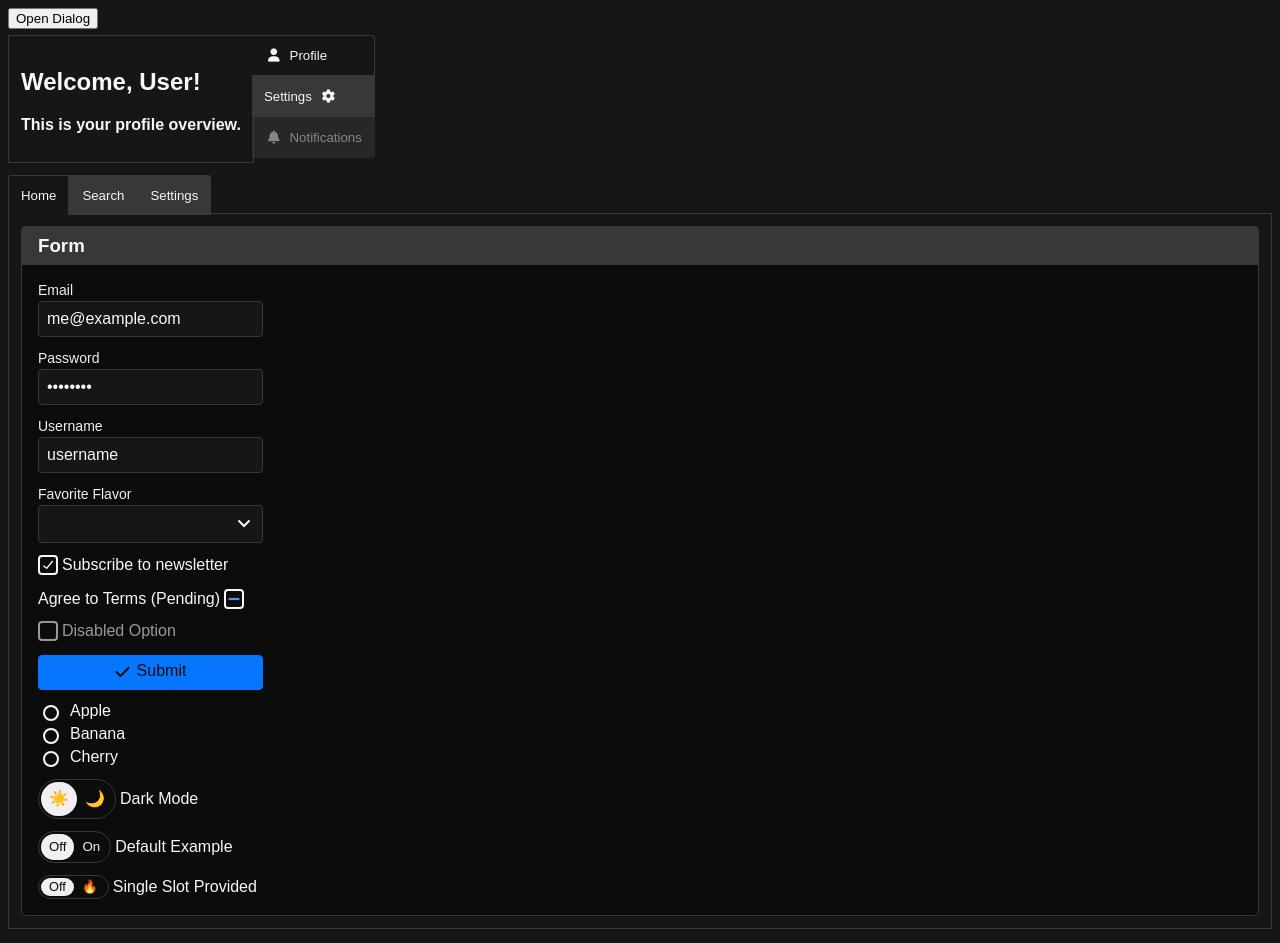
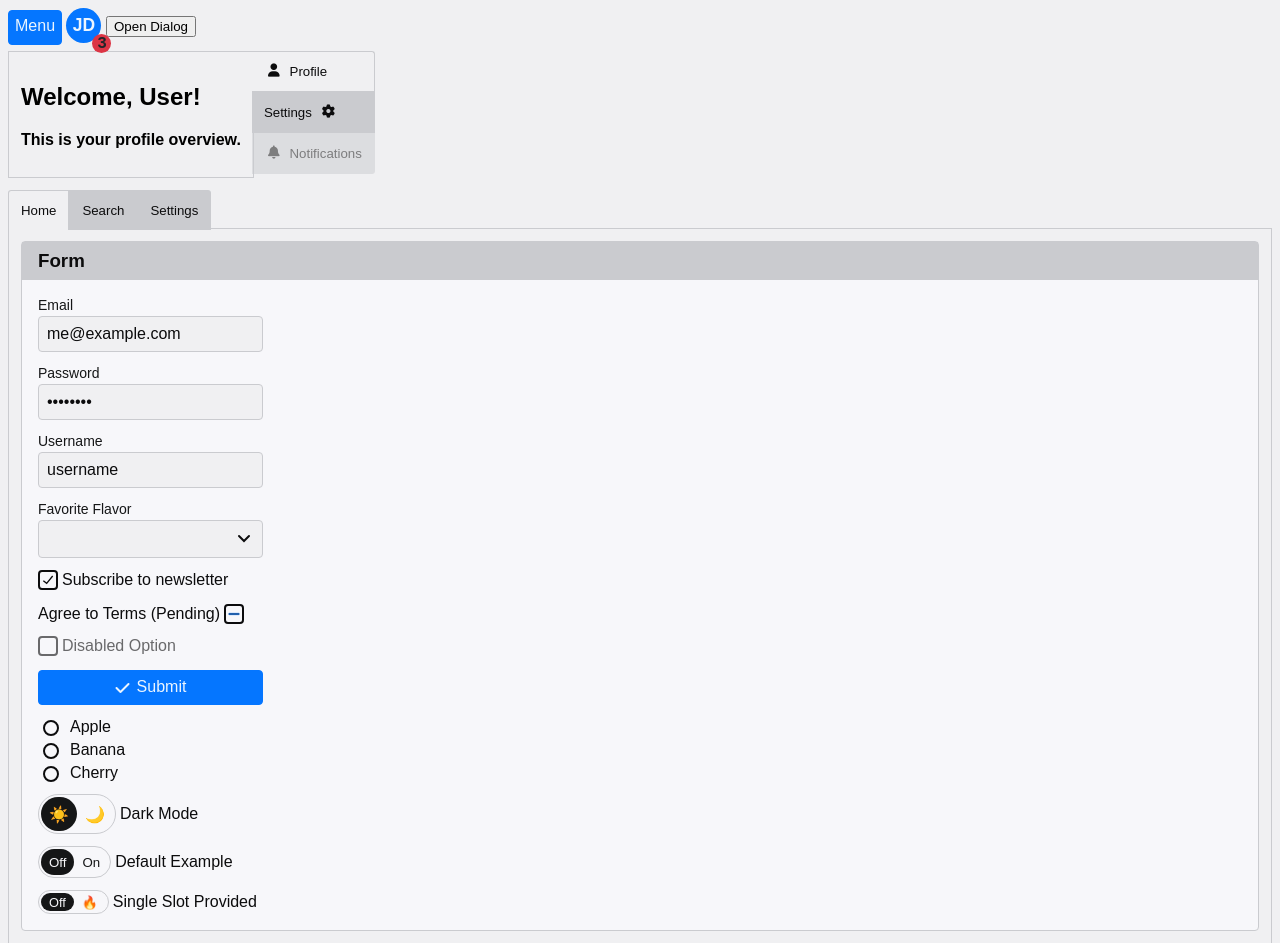
Before and after one commit to Studious-Creative/YumeKit, a website: page index.html in a window 1280 px wide. Shown: the top 943 px of the page. Drawn offline with Linux system fonts and the light colour scheme.

Commit message:
Removed Fredoka font

```diff
--- a/index.html
+++ b/index.html
@@ -15,7 +15,41 @@
     </head>
     <body>
         <main>
-            <y-theme theme-path="/styles/blue-dark.css">
+            <y-theme theme-path="/styles/blue-light.css">
+                <y-button
+                    color="primary"
+                    id="menu-trigger"
+                    style-type="filled"
+                >Menu</y-button>
+                <y-badge value="3" position="bottom" alignment="right" color="error" size="small">
+                    <y-avatar alt="John Doe"></y-avatar>
+                </y-badge>
+
+                <y-menu
+                    id="main-menu"
+                    anchor="menu-trigger"
+                    items='[
+                        { "text": "Dashboard", "url": "https://example.com/dashboard" },
+                        { "text": "Settings", "children": [
+                            { "text": "Profile", "url": "https://example.com/settings/profile" },
+                            { "text": "Security" }
+                        ]},
+                        { "text": "Help", "value": "help" }
+                    ]'
+                >
+                    <!-- <template slot="icon-dashboard">
+                        <i class="fas fa-tachometer-alt"></i>
+                    </template>
+                    <template slot="template-settings">
+                        <strong>⚙️ Settings</strong>
+                    </template>
+                    <template slot="template-security">
+                        🔒 Security Center
+                    </template>
+                    <template slot="template-help">
+                        ❓ Help &amp; Support
+                    </template> -->
+                </y-menu>
                 <button id="open-dialog">Open Dialog</button>
 
                 <!-- Your dialog -->
@@ -275,6 +309,7 @@
                         </div>
                     </y-tabs>
                 </section>
+
             </y-theme>
         </main>
         <script type="module" src="./src/index.js"></script>
--- a/src/components/y-button.js
+++ b/src/components/y-button.js
@@ -163,7 +163,7 @@
         }
         /* Ensure fonts exist in Shadow DOM */
         @font-face {
-            font-family: "Fredoka";
+            font-family: "Lexend";
             font-display: swap;
         }
 
@@ -185,7 +185,7 @@
           cursor: pointer;
           width: 100%;
           color: var(--text-color);
-          font-family: Fredoka, sans-serif;
+          font-family: Lexend, sans-serif;
           font-size: var(--size-paragraph, 16px);
         }
 
--- a/src/components/y-tag.js
+++ b/src/components/y-tag.js
@@ -116,8 +116,8 @@ export class YumeTag extends HTMLElement {
             .tag {
                 display: inline-flex;
                 align-items: center;
-                gap: 4px;
-                padding: 2px 6px;
+                gap: var(--spacing-2x-small);
+                padding: 0 var(--spacing-2x-small);
                 border: 1px solid transparent;
                 transition: background-color 0.2s, color 0.2s;
                 border-radius: ${borderRadius};
--- a/styles/blue-dark.css
+++ b/styles/blue-dark.css
@@ -59,7 +59,7 @@
     --help-content-hover: var(--indigo-light-7);
     --help-content-active: var(--indigo-light-6);
     --font-family-header: "Lexend", sans-serif;
-    --font-family-body: "Fredoka", sans-serif;
+    --font-family-body: "Lexend", sans-serif;
     --component-avatar-border-radius-circle: var(--radii-full);
     --component-badge-border-radius-circle: var(--radii-full);
     --component-badge-border-radius-square: var(--radii-small);
--- a/styles/blue-light.css
+++ b/styles/blue-light.css
@@ -59,7 +59,7 @@
     --help-content-hover: var(--indigo-dark-7);
     --help-content-active: var(--indigo-dark-6);
     --font-family-header: "Lexend", sans-serif;
-    --font-family-body: "Fredoka", sans-serif;
+    --font-family-body: "Lexend", sans-serif;
     --component-avatar-border-radius-circle: var(--radii-full);
     --component-badge-border-radius-circle: var(--radii-full);
     --component-badge-border-radius-square: var(--radii-small);
--- a/styles/orange-dark.css
+++ b/styles/orange-dark.css
@@ -59,7 +59,7 @@
     --help-content-hover: var(--indigo-light-7);
     --help-content-active: var(--indigo-light-6);
     --font-family-header: "Lexend", sans-serif;
-    --font-family-body: "Fredoka", sans-serif;
+    --font-family-body: "Lexend", sans-serif;
     --component-avatar-border-radius-circle: var(--radii-full);
     --component-badge-border-radius-circle: var(--radii-full);
     --component-badge-border-radius-square: var(--radii-small);
--- a/styles/orange-light.css
+++ b/styles/orange-light.css
@@ -59,7 +59,7 @@
     --help-content-hover: var(--indigo-dark-7);
     --help-content-active: var(--indigo-dark-6);
     --font-family-header: "Lexend", sans-serif;
-    --font-family-body: "Fredoka", sans-serif;
+    --font-family-body: "Lexend", sans-serif;
     --component-avatar-border-radius-circle: var(--radii-full);
     --component-badge-border-radius-circle: var(--radii-full);
     --component-badge-border-radius-square: var(--radii-small);
--- a/styles/style.css
+++ b/styles/style.css
@@ -2,7 +2,8 @@ html,
 body {
     margin: 0;
     padding: 0;
-    font-family: var(--font-family-body, "Fredoka", sans-serif);
+    font-family: var(--font-family-header, "Lexend", sans-serif);
+    color: var(--base-content--, #000);
 }
 
 h1,
@@ -14,7 +15,5 @@ h6,
 p,
 a,
 label {
-    font-family: var(--font-family-header, "Lexend", sans-serif);
     font-weight: 600;
-    color: var(--base-content--, #000);
 }
```
